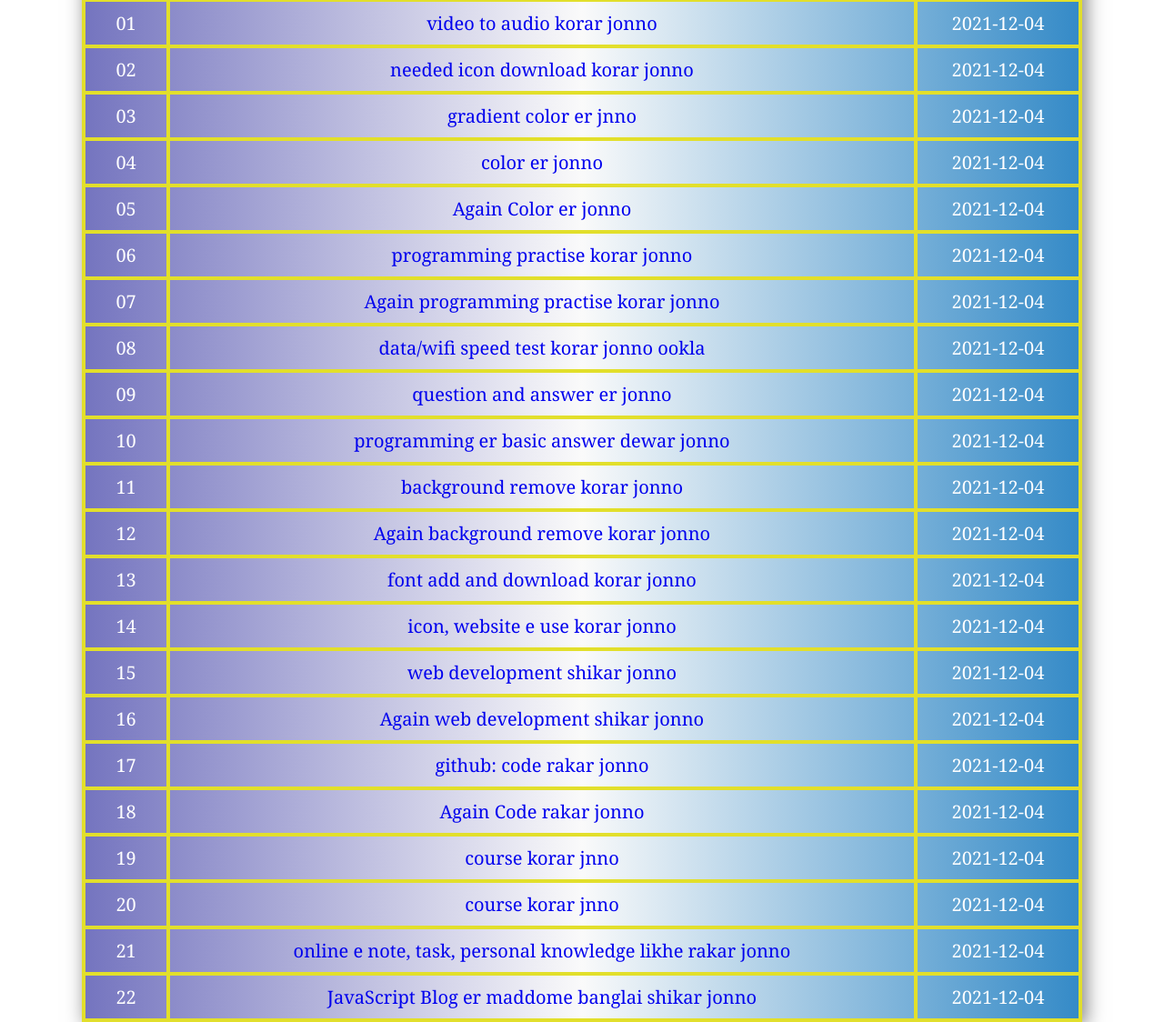
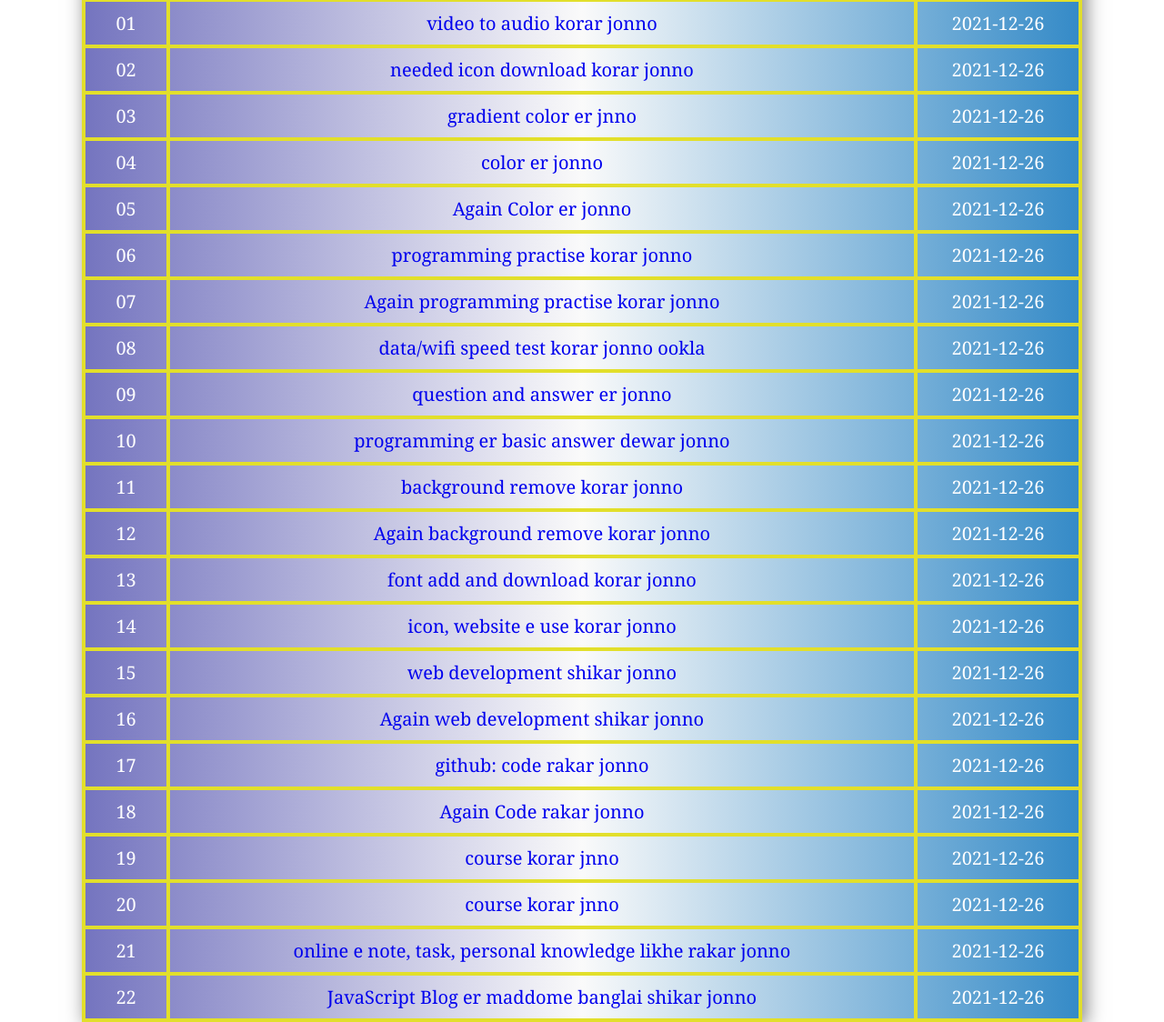
Before and after one commit to procodertanvir/links, a plain HTML site: page index.html in a window 1280 px wide. Shown: the part 56-1180 px from the top of the page at 91% size. Drawn offline with Linux system fonts and the light colour scheme.

Commit message:
Date updated

```diff
--- a/index.html
+++ b/index.html
@@ -24,125 +24,125 @@
             <tr>
                <td><span>01</span>
                <td><a href="https://www.freeconvert.com/convert/video-to-mp3" title="www.freeconvert.com">video to audio korar jonno</a>
-               <td>2021-12-04</td>
+               <td>2021-12-26</td>
             </tr>
 
             <tr>
                <td><span>02</span>
                <td><a href="https://www.iconfinder.com" title="www.iconfinder.com">needed icon download korar jonno</a>
-               <td>2021-12-04</td>
+               <td>2021-12-26</td>
             </tr>
 
             <tr>
                <td><span>03</span>
                <td><a href="https://uigradients.com" title="www.uigradients.com">gradient color er jnno</a>
-               <td>2021-12-04</td>
+               <td>2021-12-26</td>
             </tr>
 
             <tr>
                <td><span>04</span>
                <td><a href="https://materialui.co/flatuicolors" title="www.materialui.co">color er jonno</a>
-               <td>2021-12-04</td>
+               <td>2021-12-26</td>
             </tr>
             <tr>
                <td><span>05</span>
                <td><a href="http://www.flatcolorsui.com" title="www.flatcolorsui.com">Again Color er jonno</a>
-               <td>2021-12-04</td>
+               <td>2021-12-26</td>
             </tr>
 
             <tr>
                <td><span>06</span>
                <td><a href="http://www.jhankarmahbub.com/console" title="www.jhankarmahbub.com">programming practise korar jonno</a>
-               <td>2021-12-04</td>
+               <td>2021-12-26</td>
             </tr>
             <tr>
                <td><span>07</span>
                <td><a href="http://habluderadda.com/console" title="www.habluderadda.com">Again programming practise korar jonno</a>
-               <td>2021-12-04</td>
+               <td>2021-12-26</td>
             </tr>
 
             <tr>
                <td><span>08</span>
                <td><a href="https://www.speedtest.net" title="www.speedtest.net">data/wifi speed test korar jonno ookla</a>
-               <td>2021-12-04</td>
+               <td>2021-12-26</td>
             </tr>
             <tr>
                <td><span>09</span>
                <td><a href="https://www.quora.com" title="www.quora.com">question and answer er jonno</a>
-               <td>2021-12-04</td>
+               <td>2021-12-26</td>
             </tr>
 
             <tr>
                <td><span>10</span>
                <td><a href="http://habluderadda.com/basic/while.html" title="www.habluderadda.com">programming er basic answer dewar jonno</a>
-               <td>2021-12-04</td>
+               <td>2021-12-26</td>
             </tr>
             <tr>
                <td><span>11</span>
                <td><a href="https://online.inpixio.com" title="www.online.inpixio.com">background remove korar jonno</a>
-               <td>2021-12-04</td>
+               <td>2021-12-26</td>
             </tr>
 
             <tr>
                <td><span>12</span>
                <td><a href="https://www.remove.bg" title="www.remove.bg">Again background remove korar jonno</a>
-               <td>2021-12-04</td>
+               <td>2021-12-26</td>
             </tr>
             <tr>
                <td><span>13</span>
                <td><a href="https://fonts.google.com" title="www.fonts.google.com">font add and download korar jonno</a>
-               <td>2021-12-04</td>
+               <td>2021-12-26</td>
             </tr>
 
             <tr>
                <td><span>14</span>
                <td><a href="https://fontawesome.com" title="www.fontawesome.com">icon, website e use korar jonno</a>
-               <td>2021-12-04</td>
+               <td>2021-12-26</td>
             </tr>
             <tr>
                <td><span>15</span>
                <td><a href="https://www.w3schools.com" title="www.w3schools.com">web development shikar jonno</a>
-               <td>2021-12-04</td>
+               <td>2021-12-26</td>
             </tr>
 
             <tr>
                <td><span>16</span>
                <td><a href="https://freecodecamp.org" title="www.freecodecamp.org">Again web development shikar jonno</a>
-               <td>2021-12-04</td>
+               <td>2021-12-26</td>
             </tr>
             <tr>
                <td><span>17</span>
                <td><a href="https://github.com" title="www.github.com">github: code rakar jonno</a>
-               <td>2021-12-04</td>
+               <td>2021-12-26</td>
             </tr>
 
             <tr>
                <td><span>18</span>
                <td><a href="https://www.codepen.io" title="www.codepen.io">Again Code rakar jonno</a>
-               <td>2021-12-04</td>
+               <td>2021-12-26</td>
             </tr>
             <tr>
                <td><span>19</span>
                <td><a href="https://www.udemy.com" title="www.udemy.com">course korar jnno</a>
-               <td>2021-12-04</td>
+               <td>2021-12-26</td>
             </tr>
 
             <tr>
                <td><span>20</span>
                <td><a href="https://openclassrooms.com" title="www.openclassrooms.com">course korar jnno</a>
-               <td>2021-12-04</td>
+               <td>2021-12-26</td>
             </tr>
 
             <tr>
                <td><span>21</span>
                <td><a href="https://www.notion.so" title="www.notion.so">online e note, task, personal knowledge likhe rakar jonno</a>
-               <td>2021-12-04</td>
+               <td>2021-12-26</td>
             </tr>
 
             <tr>
                <td><span>22</span>
                <td><a href="https://zonayed.js.org/basic/post-0" title="www.zonayed.js.org">JavaScript Blog er maddome banglai shikar jonno</a>
-               <td>2021-12-04</td>
+               <td>2021-12-26</td>
             </tr>
 
          </tbody>
```
